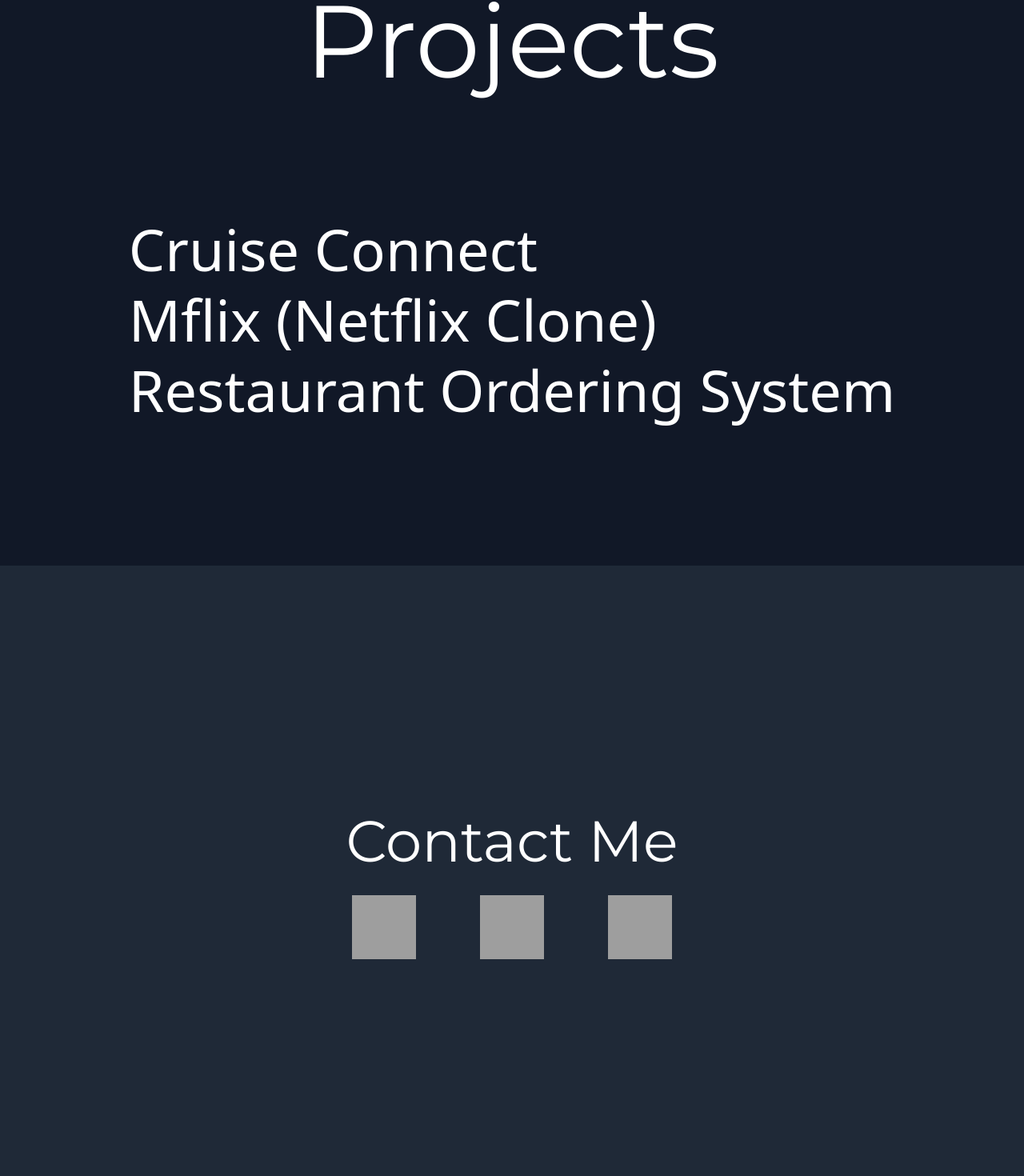
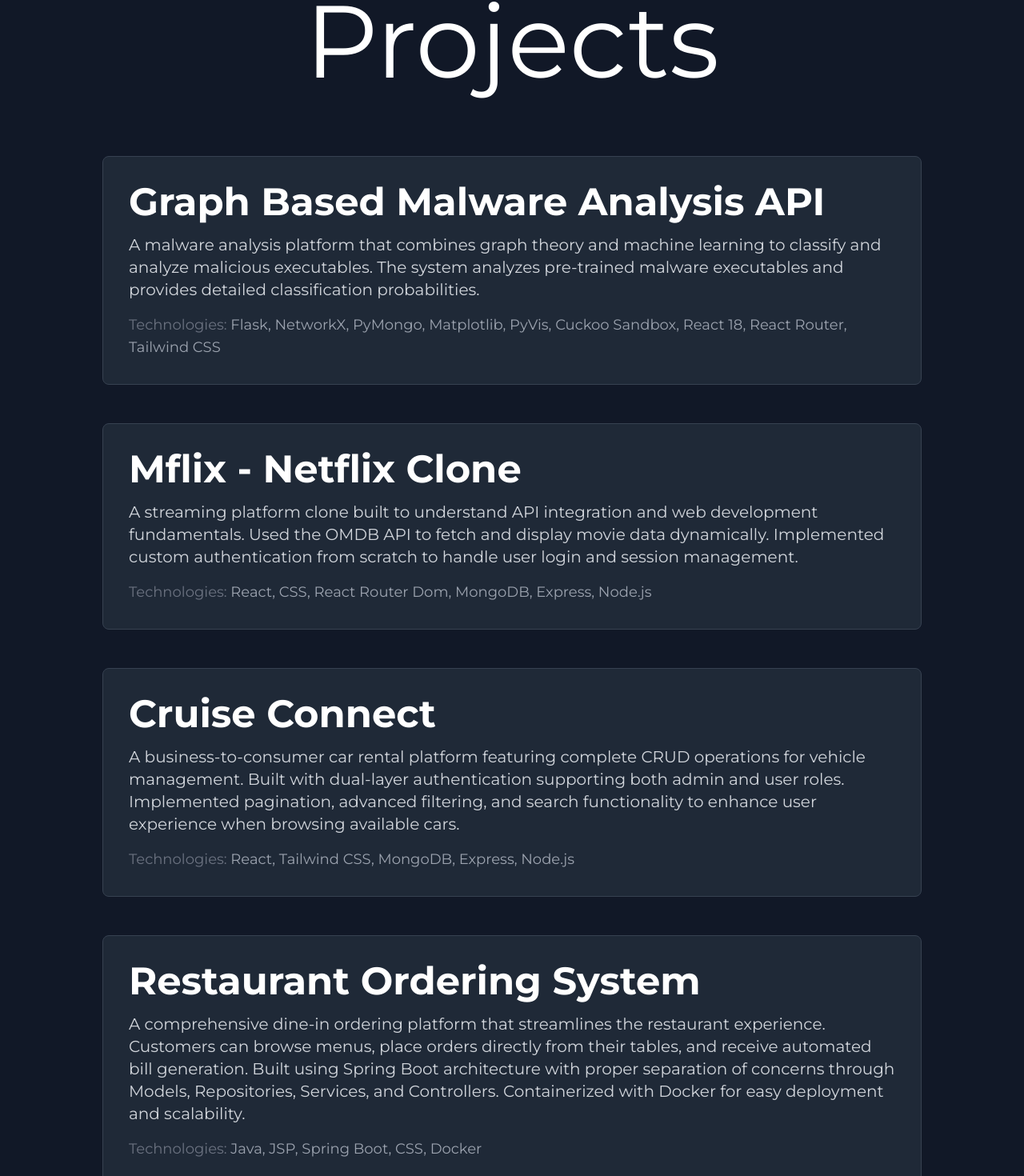
Before and after one commit to ndigvijay/ndv-portfolio, a React (Create React App) app: page / in a window 1280 px wide. Shown: the part 3001-4471 px from the top of the page at 80% size. Built offline with nearby package versions, Linux system fonts and the light colour scheme; grey boxes are pictures that could not be loaded.

Commit message:
added more projects

```diff
--- a/src/App.js
+++ b/src/App.js
@@ -102,18 +102,66 @@
       {/* Projects Section */}
       <section id="projects" className="bg-gray-900 min-h-screen justify-center pt-20 p-10 md:p-20">
         <h2 className="text-white font-montserrat text-6xl md:text-7xl lg:text-9xl mb-8 md:mb-20 pt-0 text-center">Projects</h2>
-        <div className='flex flex-col justify-center items-center pt-20 mt-20 md:mt-32 lg:mt-20'>
-          <ul>
-            <li className="text-white mb-4 text-2xl md:text-5xl lg:text-7xl transform transition-all duration-300 hover:text-gray-400 hover:scale-105 hover:shadow-lg">
-              <a href="https://cruise-connect.vercel.app/" className='text-left' target="_blank" rel="noopener noreferrer">Cruise Connect</a>
-            </li>
-            <li className="text-white mb-4 text-2xl md:text-5xl lg:text-7xl transform transition-all duration-300 hover:text-gray-400 hover:scale-105 hover:shadow-lg">
-              <a href="https://mflix-nu-seven.vercel.app/" target="_blank" rel="noopener noreferrer">Mflix (Netflix Clone)</a>
-            </li>
-            <li className="text-white mb-4 text-2xl md:text-5xl lg:text-7xl transform transition-all duration-300 hover:text-gray-400 hover:scale-105 hover:shadow-lg">
-              <a href="https://restaurant-ordering-system-9alk.onrender.com" target="_blank" rel="noopener noreferrer">Restaurant Ordering System</a>
-            </li>
-          </ul>
+        <div className='flex flex-col justify-center items-center gap-8 md:gap-12 max-w-5xl mx-auto'>
+
+          {/* Graph Based Malware Analysis API */}
+          <a href="https://github.com/ndigvijay/Capstone_98_2025" target="_blank" rel="noopener noreferrer"
+             className="w-full bg-gray-800 border border-gray-700 p-6 md:p-8 rounded-lg transform transition-all duration-300 hover:scale-105 hover:bg-gray-750 hover:border-gray-600 hover:shadow-2xl">
+            <h3 className="text-white font-montserrat text-3xl md:text-4xl lg:text-5xl font-bold mb-4">Graph Based Malware Analysis API</h3>
+            <p className="text-gray-300 font-montserrat text-base md:text-lg lg:text-xl mb-4 leading-relaxed">
+              A malware analysis platform that combines graph theory and machine learning to classify
+              and analyze malicious executables. The system analyzes pre-trained malware executables and provides
+              detailed classification probabilities.
+            </p>
+            <p className="text-gray-400 font-montserrat text-sm md:text-base lg:text-lg">
+              <span className="text-gray-500">Technologies:</span> Flask, NetworkX, PyMongo, Matplotlib, PyVis, Cuckoo Sandbox, React 18, React Router, Tailwind CSS
+            </p>
+          </a>
+
+          {/* Mflix - Netflix Clone */}
+          <a href="https://mflix-nu-seven.vercel.app/" target="_blank" rel="noopener noreferrer"
+             className="w-full bg-gray-800 border border-gray-700 p-6 md:p-8 rounded-lg transform transition-all duration-300 hover:scale-105 hover:bg-gray-750 hover:border-gray-600 hover:shadow-2xl">
+            <h3 className="text-white font-montserrat text-3xl md:text-4xl lg:text-5xl font-bold mb-4">Mflix - Netflix Clone</h3>
+            <p className="text-gray-300 font-montserrat text-base md:text-lg lg:text-xl mb-4 leading-relaxed">
+              A streaming platform clone built to understand API integration and web development fundamentals.
+              Used the OMDB API to fetch and display movie data dynamically. Implemented custom authentication
+              from scratch to handle user login and session management.
+            </p>
+            <p className="text-gray-400 font-montserrat text-sm md:text-base lg:text-lg">
+              <span className="text-gray-500">Technologies:</span> React, CSS, React Router Dom, MongoDB, Express, Node.js
+            </p>
+          </a>
+
+          {/* Cruise Connect */}
+          <a href="https://cruise-connect.vercel.app/" target="_blank" rel="noopener noreferrer"
+             className="w-full bg-gray-800 border border-gray-700 p-6 md:p-8 rounded-lg transform transition-all duration-300 hover:scale-105 hover:bg-gray-750 hover:border-gray-600 hover:shadow-2xl">
+            <h3 className="text-white font-montserrat text-3xl md:text-4xl lg:text-5xl font-bold mb-4">Cruise Connect</h3>
+            <p className="text-gray-300 font-montserrat text-base md:text-lg lg:text-xl mb-4 leading-relaxed">
+              A business-to-consumer car rental platform featuring complete CRUD operations for vehicle management.
+              Built with dual-layer authentication supporting both admin and user roles. Implemented pagination,
+              advanced filtering, and search functionality to enhance user experience when browsing available cars.
+            </p>
+            <p className="text-gray-400 font-montserrat text-sm md:text-base lg:text-lg">
+              <span className="text-gray-500">Technologies:</span> React, Tailwind CSS, MongoDB, Express, Node.js
+            </p>
+          </a>
+
+          {/* Restaurant Ordering System */}
+          <a href="https://restaurant-ordering-system-9alk.onrender.com" target="_blank" rel="noopener noreferrer"
+             className="w-full bg-gray-800 border border-gray-700 p-6 md:p-8 rounded-lg transform transition-all duration-300 hover:scale-105 hover:bg-gray-750 hover:border-gray-600 hover:shadow-2xl">
+            <h3 className="text-white font-montserrat text-3xl md:text-4xl lg:text-5xl font-bold mb-4">Restaurant Ordering System</h3>
+            <p className="text-gray-300 font-montserrat text-base md:text-lg lg:text-xl mb-4 leading-relaxed">
+              A comprehensive dine-in ordering platform that streamlines the restaurant experience.
+              Customers can browse menus, place orders directly from their tables, and receive automated
+              bill generation. Built using Spring Boot architecture with proper separation of concerns
+              through Models, Repositories, Services, and Controllers. Containerized with Docker for
+              easy deployment and scalability.
+            </p>
+            <p className="text-gray-400 font-montserrat text-sm md:text-base lg:text-lg">
+              <span className="text-gray-500">Technologies:</span> Java, JSP, Spring Boot, CSS, Docker
+            </p>
+          </a>
+
         </div>
       </section>
 
```
